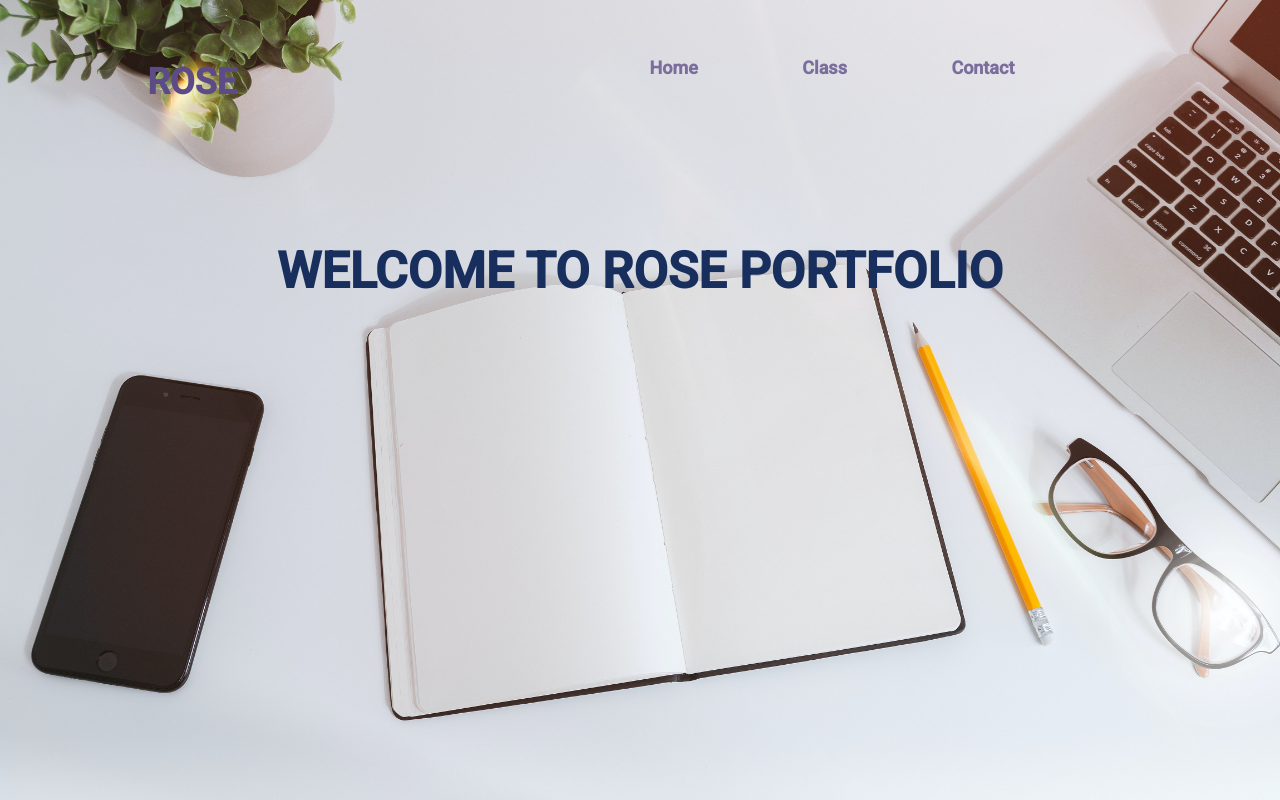
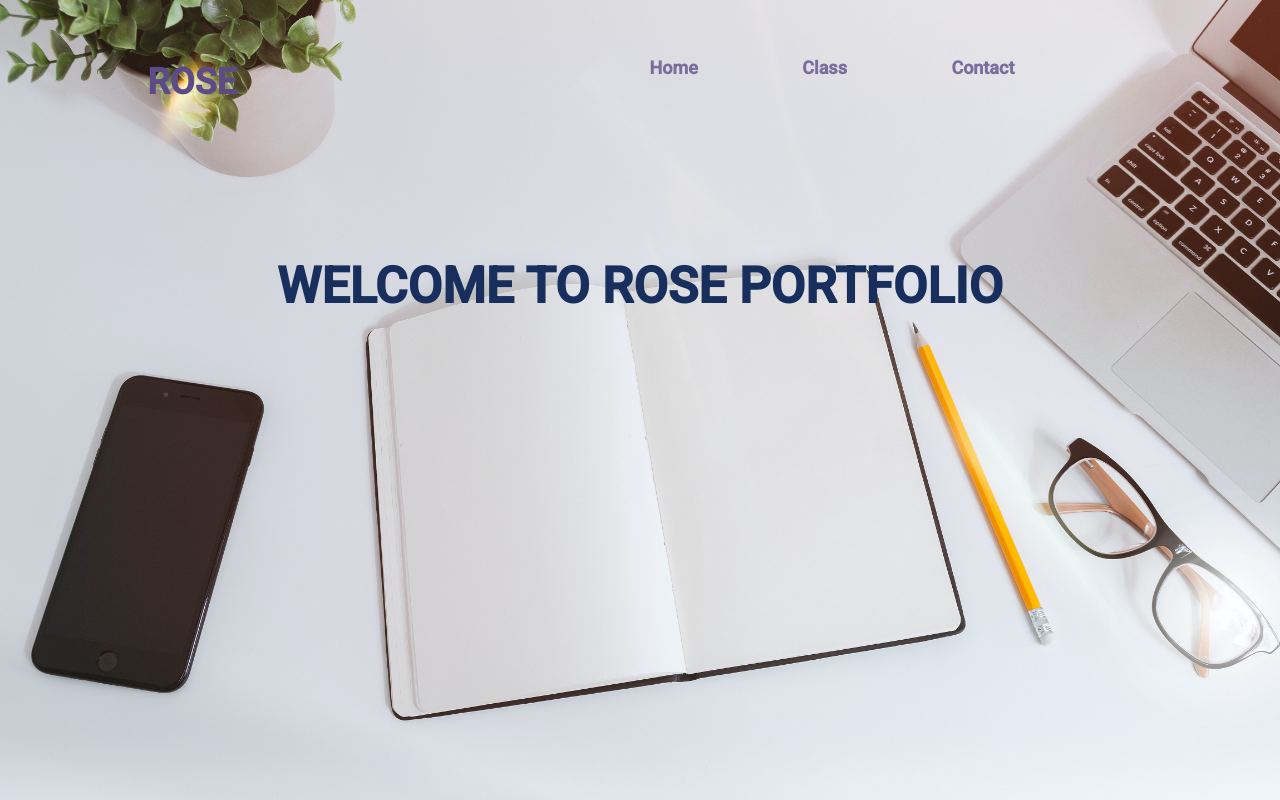
Before and after one commit to Rong-Wei10/Rong-Wei10.github.io, a plain HTML site: page index.html in a window 1280 px wide. Shown: the top 800 px of the page. Drawn offline with Linux system fonts and the light colour scheme.

Commit message:
try edit style

```diff
--- a/CSS/style.css
+++ b/CSS/style.css
@@ -180,7 +180,7 @@ nav a:active{
 
 .banner-text{
     width: 60%;
-    margin: 15px auto;
+    margin: 30px auto;
     color: #182F5E;
 }
 
```
